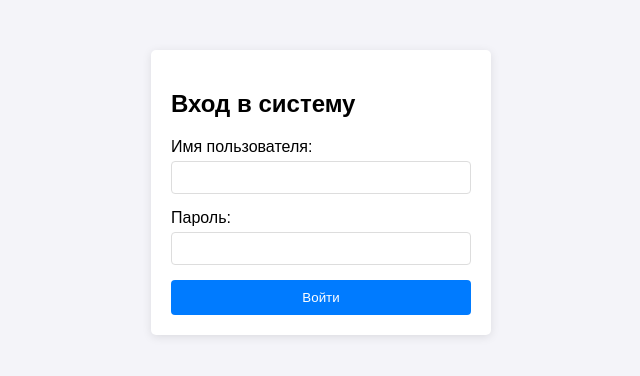
After one commit to markl228/Zis_Lms, a Flask app: page /login in a window 1280 px wide. The commit adds this page. Shown: the top 376 px of the page, without its empty margins (319-959 px from the left). Run offline with Flask 3, Linux system fonts and the light colour scheme; some libraries are stand-ins or nearby versions.

Commit message:
добавление авторизации

```diff
--- a/proj/app.py
+++ b/proj/app.py
@@ -1,14 +1,18 @@
-from flask import Flask, request, render_template, jsonify
+from flask import Flask, request, render_template, jsonify, redirect, url_for, session, flash
 import subprocess
 import os
-from database import get_task_by_id
+from database import DB, DB_Task, DB_User
+from functools import wraps
 
 app = Flask(__name__)
+app.secret_key = 'ваш_секретный_ключ'  # Замените на случайную строку
 
 UPLOAD_FOLDER = 'uploads'
 os.makedirs(UPLOAD_FOLDER, exist_ok=True)
 app.config['UPLOAD_FOLDER'] = UPLOAD_FOLDER
 
+db = DB_Task()
+db_user = DB_User()
 
 @app.route('/')
 def index():
@@ -17,7 +21,7 @@ def index():
 
 @app.route('/task/<num_task>')
 def task(num_task):
-    task_data = get_task_by_id(num_task)
+    task_data = db.get_task_by_id(num_task)
     if task_data is None:
         return "Задача не найдена", 404
 
@@ -105,9 +109,47 @@ def process_file(file_path, num_task):
     return content
 
 
+def login_required(f):
+    @wraps(f)
+    def decorated_function(*args, **kwargs):
+        if 'user_id' not in session:
+            return redirect(url_for('login'))
+        return f(*args, **kwargs)
+    return decorated_function
+
+
+@app.route('/login', methods=['GET', 'POST'])
+def login():
+    if request.method == 'POST':
+        username = request.form['username']
+        password = request.form['password']
+
+        user = db_user.verify_user(username, password)
+        if user:
+            session['user_id'] = user[0]
+            session['email'] = user[1]
+            session['username'] = user[2]  # Добавляем username в сессию
+            session['role'] = user[3]
+            return redirect(url_for('profile'))
+        else:
+            return render_template('login.html', error='Неверное имя пользователя или пароль')
+
+    return render_template('login.html')
+
+
+@app.route('/logout')
+def logout():
+    session.clear()
+    return redirect(url_for('index'))
+
+
 @app.route('/profile')
+@login_required
 def profile():
-    return render_template('profile.html')
+    return render_template('profile.html',
+                         username=session.get('username'),
+                         email=session.get('email'),
+                         role=session.get('role'))
 
 
 if __name__ == '__main__':
--- a/proj/database.py
+++ b/proj/database.py
@@ -1,5 +1,7 @@
 import psycopg2
 from psycopg2.extras import DictCursor
+import sqlite3
+from werkzeug.security import generate_password_hash, check_password_hash
 
 DB_CONFIG = {
     'dbname': 'LLMMSS',
@@ -9,29 +11,63 @@ DB_CONFIG = {
     'port': '5432'
 }
 
-def get_db_connection():
-    try:
-        conn = psycopg2.connect(**DB_CONFIG)
-        print("Подключение к базе данных успешно установлено")
-        return conn
-    except Exception as e:
-        print(f"Ошибка подключения к базе данных: {e}")
+class DB():
+    def __init__(self):
+        self.conn = psycopg2.connect(**DB_CONFIG)
+
+    def get_db_connection(self):
+        try:
+            print("Подключение к базе данных успешно установлено")
+            return self.conn
+        except Exception as e:
+            print(f"Ошибка подключения к базе данных: {e}")
+            return None
+
+
+class DB_Task(DB):
+    def get_task_by_id(self, task_id):
+        conn = self.get_db_connection()
+        if conn:
+            try:
+                with conn.cursor(cursor_factory=DictCursor) as cur:
+                    cur.execute("""
+                        SELECT title, task, input_data, output_data
+                        FROM lessons
+                    """, (task_id,))
+                    task = cur.fetchone()
+                    return dict(task) if task else None
+            except Exception as e:
+                print(f"Ошибка при получении задачи: {e}")
+                return None
+            finally:
+                conn.close()
         return None
 
-def get_task_by_id(task_id):
-    conn = get_db_connection()
-    if conn:
+
+class DB_User(DB):
+    def get_user(self, username):
+        conn = None
         try:
-            with conn.cursor(cursor_factory=DictCursor) as cur:
-                cur.execute("""
-                    SELECT title, task, input_data, output_data
-                    FROM lessons
-                """, (task_id,))
-                task = cur.fetchone()
-                return dict(task) if task else None
+            conn = self.get_db_connection()
+            if conn:
+                with conn.cursor(cursor_factory=DictCursor) as cur:
+                    cur.execute('SELECT * FROM users WHERE email = %s;', (username,))
+                    user = cur.fetchone()
+                    return user
         except Exception as e:
-            print(f"Ошибка при получении задачи: {e}")
+            print(f"Ошибка при получении пользователя: {e}")
             return None
         finally:
-            conn.close()
-    return None
+            if conn and not conn.closed:
+                conn.close()
+
+    def verify_user(self, username, password):
+        try:
+            user = self.get_user(username)
+            if user and (user[3] == password):
+                print(user)
+                return user
+            return None
+        except Exception as e:
+            print(f"Ошибка при верификации пользователя: {e}")
+            return None
--- /dev/null
+++ b/proj/templates/login.html
@@ -0,0 +1,75 @@
+<!DOCTYPE html>
+<html lang="ru">
+<head>
+    <meta charset="UTF-8">
+    <meta name="viewport" content="width=device-width, initial-scale=1.0">
+    <title>Вход в систему</title>
+    <style>
+        body {
+            font-family: Arial, sans-serif;
+            background-color: #f4f4f9;
+            margin: 0;
+            display: flex;
+            flex-direction: column;
+            align-items: center;
+        }
+        .login-container {
+            background-color: white;
+            padding: 20px;
+            border-radius: 5px;
+            box-shadow: 0 2px 10px rgba(0,0,0,0.1);
+            margin-top: 50px;
+            width: 300px;
+        }
+        .form-group {
+            margin-bottom: 15px;
+        }
+        label {
+            display: block;
+            margin-bottom: 5px;
+        }
+        input {
+            width: 100%;
+            padding: 8px;
+            border: 1px solid #ddd;
+            border-radius: 4px;
+            box-sizing: border-box;
+        }
+        button {
+            background-color: #007bff;
+            color: white;
+            padding: 10px 15px;
+            border: none;
+            border-radius: 4px;
+            width: 100%;
+            cursor: pointer;
+        }
+        button:hover {
+            background-color: #0056b3;
+        }
+        .error-message {
+            color: red;
+            margin-bottom: 10px;
+        }
+    </style>
+</head>
+<body>
+    <div class="login-container">
+        <h2>Вход в систему</h2>
+        {% if error %}
+        <div class="error-message">{{ error }}</div>
+        {% endif %}
+        <form method="POST" action="{{ url_for('login') }}">
+            <div class="form-group">
+                <label for="username">Имя пользователя:</label>
+                <input type="text" id="username" name="username" required>
+            </div>
+            <div class="form-group">
+                <label for="password">Пароль:</label>
+                <input type="password" id="password" name="password" required>
+            </div>
+            <button type="submit">Войти</button>
+        </form>
+    </div>
+</body>
+</html>
```
Also changed, not shown: proj/templates/profile.html (+5 -3 lines), database.db (added).
